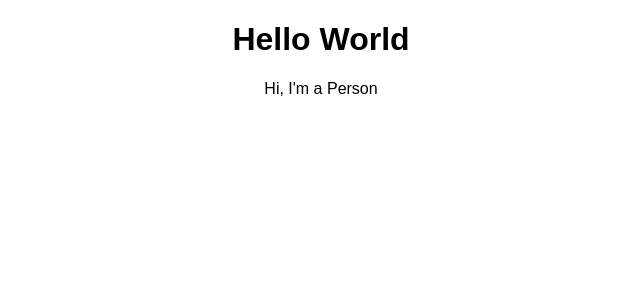
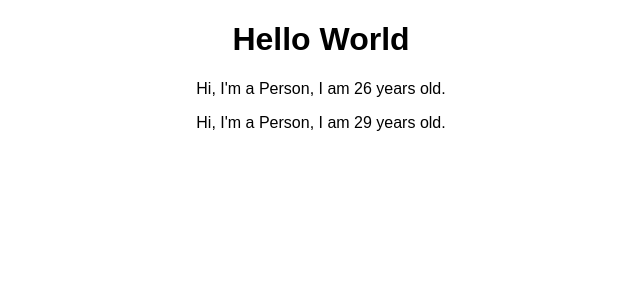
Before and after one commit to NazirHasan92/React_Essentials, a React (Create React App) app: page / in a window 1280 px wide. Shown: the top 300 px of the page, without its empty margins (319-959 px from the left). Built offline with nearby package versions, Linux system fonts and the light colour scheme.

Commit message:
Displaying dynamic content

```diff
--- a/src/App.js
+++ b/src/App.js
@@ -8,6 +8,7 @@ class App extends Component {
       <div className="App">
         <h1>Hello World</h1>
         <Person></Person>
+        < Person />
       </div>
     );
 
--- a/src/Person/Person.js
+++ b/src/Person/Person.js
@@ -1,7 +1,7 @@
 import React from 'react'
 
 const person = () => {
-    return <p>Hi, I'm a Person</p>
+return <p>Hi, I'm a Person, I am {Math.floor(Math.random() * 30)} years old.</p>
 }
 
 export default person;
```
